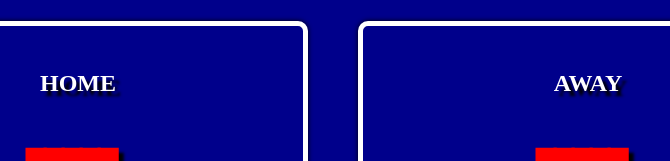
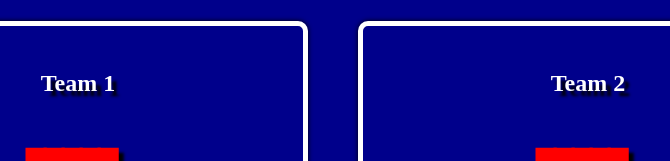
Before and after one commit to yanskyte/Scoreboard, a plain HTML site: page index.html in a window 1280 px wide. Shown: the part 169-330 px from the top of the page, 307-977 px from the left. Drawn offline with Linux system fonts and the light colour scheme.

Commit message:
Update index.html

```diff
--- a/index.html
+++ b/index.html
@@ -18,7 +18,7 @@
 
       <div class="home">
 
-        <h2>HOME</h2>
+        <h2>Team 1</h2>
         <h2 id="homeScore">0</h2>
 
         <div class="homebutton">
@@ -29,7 +29,7 @@
       </div>
 
       <div class="guest">
-        <h2>AWAY</h2>
+        <h2>Team 2</h2>
         <h2 id="guestScore">0</h2>
         <div class="guestbutton">
           <button onclick="guestPlusOne()">+1</button>
```
